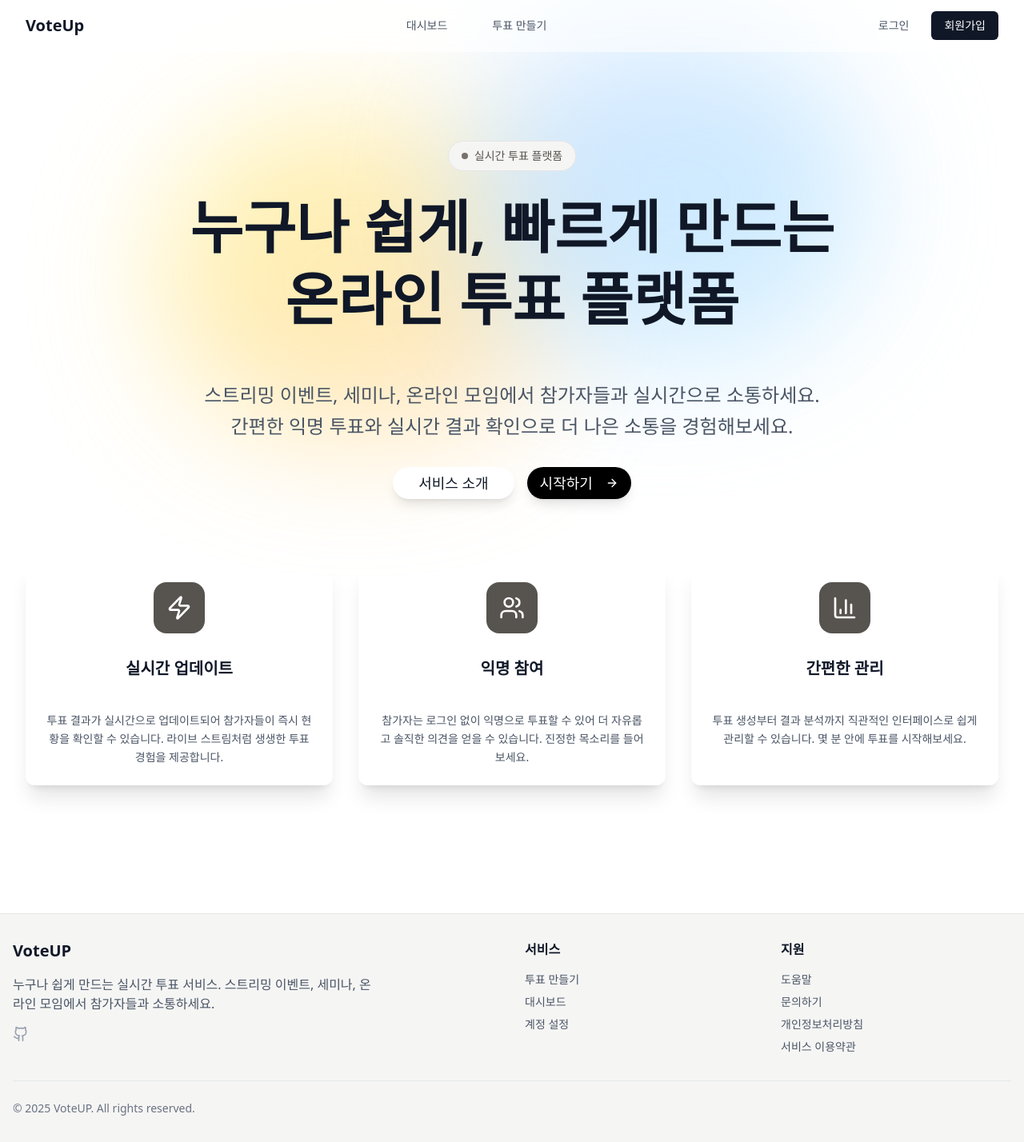
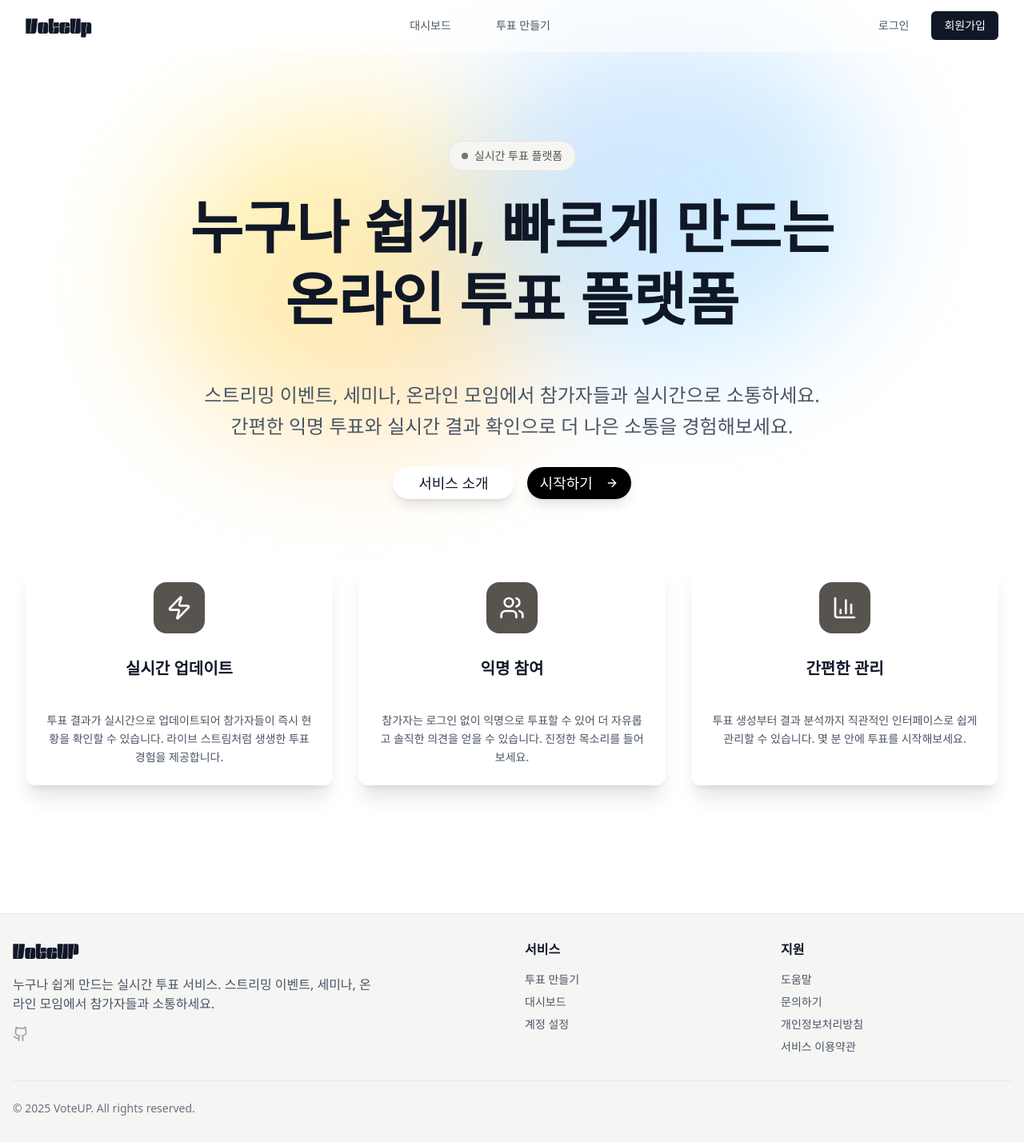
Before and after one commit to wayandway/voteup, a Next.js app: page / in a window 1280 px wide. Shown: the whole page at 80% size. Built offline with nearby package versions, Linux system fonts and the light colour scheme; no server answers.

Commit message:
feat: Gyanko 폰트 추가, 메인로고에 적용

```diff
--- a/src/app/auth/signin/page.tsx
+++ b/src/app/auth/signin/page.tsx
@@ -51,7 +51,7 @@ export default function SigninPage() {
       <div className="w-full max-w-md">
         <div className="text-center mb-8">
           <Link href="/" className="inline-flex items-center space-x-2">
-            <span className="text-2xl font-bold text-gray-900">VoteUP</span>
+            <span className="text-2xl text-gray-900" style={{ fontFamily: 'Gyanko' }}>VoteUP</span>
           </Link>
         </div>
 
--- a/src/app/auth/signup/page.tsx
+++ b/src/app/auth/signup/page.tsx
@@ -90,7 +90,7 @@ export default function SignupPage() {
       <div className="w-full max-w-md">
         <div className="text-center mb-8">
           <Link href="/" className="inline-flex items-center space-x-2">
-            <span className="text-2xl font-bold text-gray-900">VoteUP</span>
+            <span className="text-2xl text-gray-900" style={{ fontFamily: 'Gyanko' }}>VoteUP</span>
           </Link>
         </div>
 
--- a/src/app/dashboard/components/dashboard-sidebar.tsx
+++ b/src/app/dashboard/components/dashboard-sidebar.tsx
@@ -32,9 +32,9 @@ export default function DashboardSidebarNew({
   return (
     <div className="w-80 bg-white shadow-lg min-h-screen p-6">
       <div className="sticky top-6">
-        <h2 className="text-xl font-bold text-gray-900 mb-6 flex items-center">
+        <h2 className="text-xl text-gray-900 mb-6 flex items-center">
           <Link href="/" className="flex items-center">
-            VoteUP
+            <span style={{ fontFamily: "Gyanko" }}>VoteUP</span>
           </Link>
         </h2>
 
--- a/src/app/globals.css
+++ b/src/app/globals.css
@@ -1,3 +1,8 @@
+@font-face {
+  font-family: "Gyanko";
+  src: url("/fonts/gyanko-regular.otf") format("opentype");
+  font-display: swap;
+}
 @import "tailwindcss";
 @import "tw-animate-css";
 
--- a/src/components/layouts/footer.tsx
+++ b/src/components/layouts/footer.tsx
@@ -11,7 +11,12 @@ export default function Footer() {
           {/* 브랜드 섹션 */}
           <div className="md:col-span-2">
             <div className="flex items-center space-x-2 mb-4">
-              <span className="text-xl font-bold text-gray-900">VoteUP</span>
+              <span
+                className="text-xl text-gray-900"
+                style={{ fontFamily: "Gyanko" }}
+              >
+                VoteUP
+              </span>
             </div>
             <p className="text-gray-600 mb-4 max-w-md">
               누구나 쉽게 만드는 실시간 투표 서비스. 스트리밍 이벤트, 세미나,
--- a/src/components/layouts/global-header.tsx
+++ b/src/components/layouts/global-header.tsx
@@ -22,7 +22,12 @@ export default function GlobalHeader({ fixed = false }: GlobalHeaderProps) {
           {/* 좌측 로고 및 브랜드명 */}
           <div className="flex items-center">
             <Link href="/" className="flex items-center space-x-2">
-              <span className="text-xl font-bold text-gray-900">VoteUp</span>
+              <span
+                className="text-xl text-gray-900"
+                style={{ fontFamily: "Gyanko" }}
+              >
+                VoteUp
+              </span>
             </Link>
           </div>
 
```
Also changed, not shown: public/email-logo.png (added), public/fonts/gyanko-regular.otf (added).
